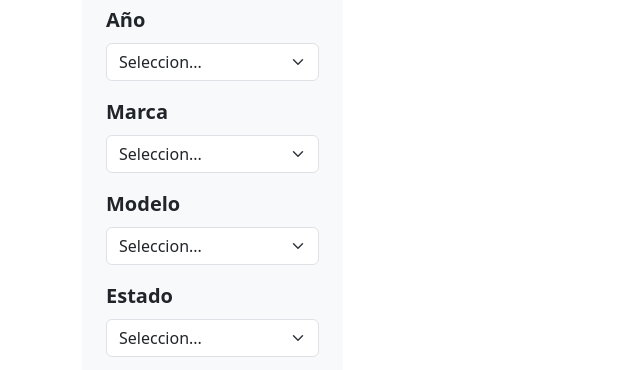
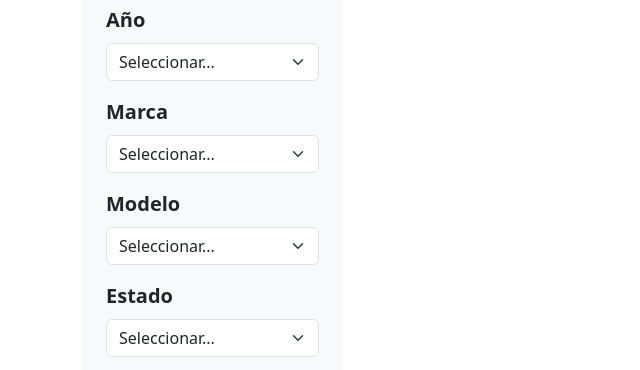
Before and after one commit to blakh1/Proyecto_Desarrollo_Web, a plain HTML site: page ventas.html in a window 1280 px wide. Shown: the part 281-651 px from the top of the page, 0-640 px from the left. Drawn offline with nearby package versions, Linux system fonts and the light colour scheme; no server answers.

Commit message:
Update ventas.html

```diff
--- a/ventas.html
+++ b/ventas.html
@@ -112,7 +112,7 @@
                                 <strong class="fs-5">Año</strong></label
                             >
                             <select id="disabledSelect" class="form-select">
-                                <option>Seleccion...</option>
+                                <option>Seleccionar...</option>
                             </select>
                         </div>
                         <div class="mb-3">
@@ -120,7 +120,7 @@
                                 ><strong class="fs-5">Marca</strong></label
                             >
                             <select id="disabledSelect" class="form-select">
-                                <option>Seleccion...</option>
+                                <option>Seleccionar...</option>
                             </select>
                         </div>
                         <div class="mb-3">
@@ -128,7 +128,7 @@
                                 ><strong class="fs-5">Modelo</strong></label
                             >
                             <select id="disabledSelect" class="form-select">
-                                <option>Seleccion...</option>
+                                <option>Seleccionar...</option>
                             </select>
                         </div>
                         <div class="mb-3">
@@ -136,7 +136,7 @@
                                 ><strong class="fs-5">Estado</strong></label
                             >
                             <select id="disabledSelect" class="form-select">
-                                <option>Seleccion...</option>
+                                <option>Seleccionar...</option>
                             </select>
                         </div>
                         <button
```
